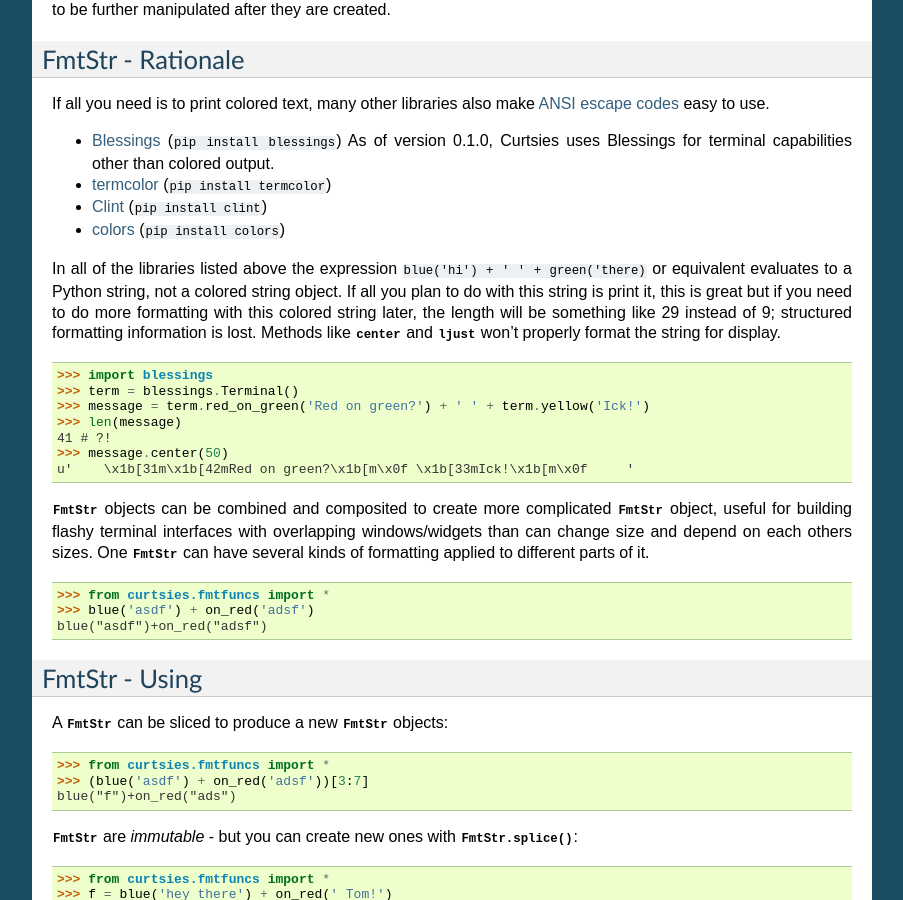
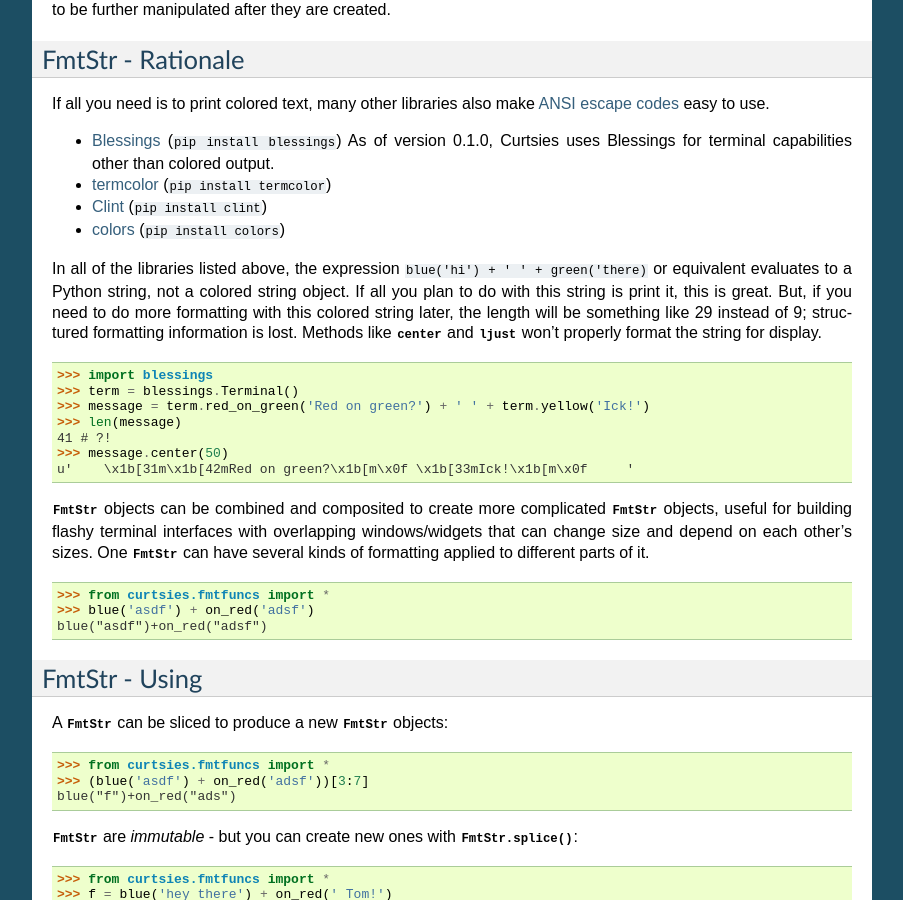
Before and after one commit to bpython/curtsies, a Sphinx documentation site: the page built from docs/FmtStr.rst, in a window 1280 px wide and 900 px high, scrolled down 587 px. Shown: the whole window, without its empty margins (198-1101 px from the left). Built offline with Sphinx 7.4.7, drawn with Linux system fonts in a browser that asks for light colours; some of the changed text lies outside the part shown.

Commit message:
Edits to FmtStr.rst

```diff
--- a/docs/FmtStr.rst
+++ b/docs/FmtStr.rst
@@ -43,10 +43,10 @@ If all you need is to print colored text, many other libraries also make `ANSI e
 * `Clint <https://github.com/kennethreitz/clint/blob/master/clint/textui/colored.py>`_ (``pip install clint``)
 * `colors <https://github.com/verigak/colors/>`_ (``pip install colors``)
 
-In all of the libraries listed above the expression ``blue('hi') + ' ' + green('there)``
+In all of the libraries listed above, the expression ``blue('hi') + ' ' + green('there)``
 or equivalent
 evaluates to a Python string, not a colored string object. If all you plan
-to do with this string is print it, this is great but if you need to
+to do with this string is print it, this is great. But, if you need to
 do more formatting with this colored string later, the length will be
 something like 29 instead of 9; structured formatting information is lost.
 Methods like :py:meth:`center <https://docs.python.org/2/library/stdtypes.html#str.center>`
@@ -62,9 +62,9 @@ won't properly format the string for display.
 u'    \x1b[31m\x1b[42mRed on green?\x1b[m\x0f \x1b[33mIck!\x1b[m\x0f     '
 
 :py:class:`FmtStr` objects can be combined and composited to create more complicated
-:py:class:`FmtStr` object,
+:py:class:`FmtStr` objects,
 useful for building flashy terminal interfaces with overlapping
-windows/widgets than can change size and depend on each others sizes.
+windows/widgets that can change size and depend on each other's sizes.
 One :py:class:`FmtStr` can have several kinds of formatting applied to different parts of it.
 
 >>> from curtsies.fmtfuncs import *
@@ -176,7 +176,7 @@ FmtStr - len vs width
 ---------------------
 
 The amount of horizontal space a string takes up in a terminal may differ from the length of the string returned by ``len()``.
-:py:class:`FmtStr` objects have a width property useful when writing layout code:
+:py:class:`FmtStr` objects have a :py:class:`FmtStr.width` property useful when writing layout code:
 
 >>> #encoding: utf8
 ...
```
